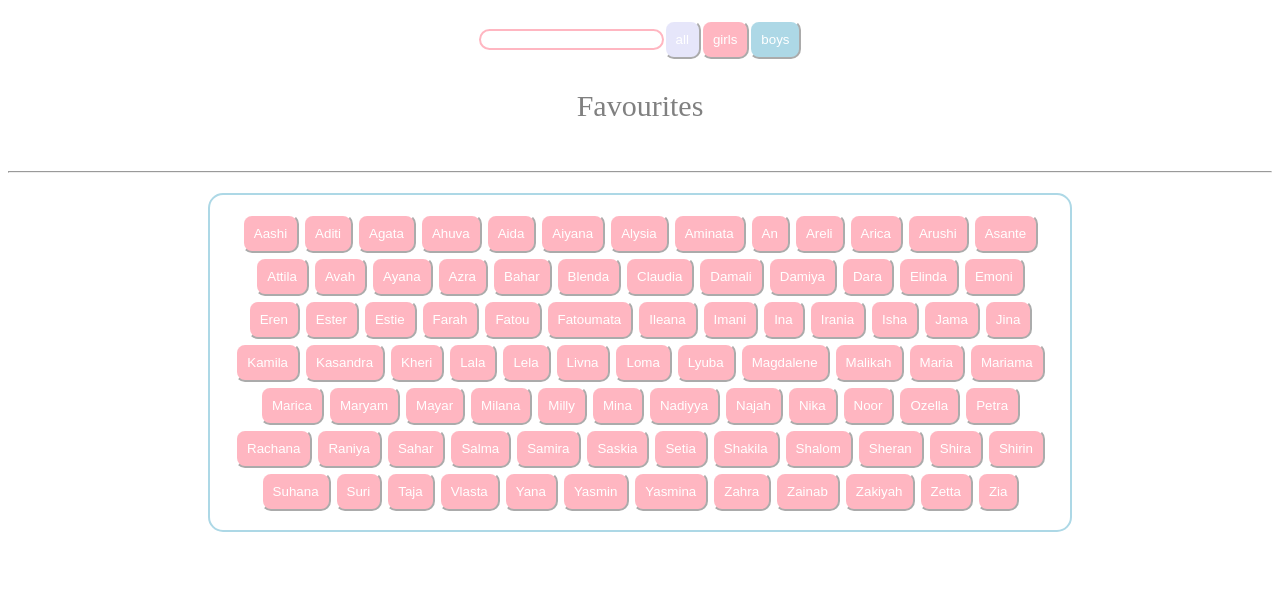
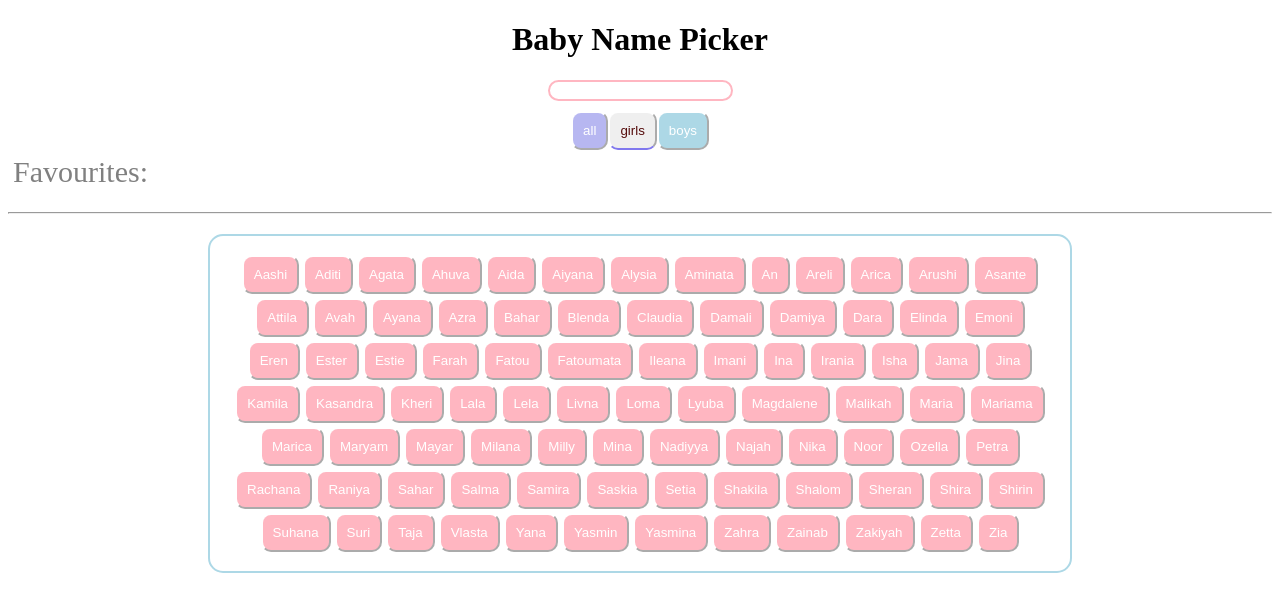
Before and after one commit to DidierOsindero/baby-names-app, a React (Create React App) app: page / in a window 1280 px wide. Both pictures are taken after a click on the button "girls". Shown: the top 612 px of the page. Built offline with nearby package versions, Linux system fonts and the light colour scheme; the HTML template or start-up script is replaced by a standard one.

Commit message:
Added change in colour to filter btns on click

```diff
--- a/src/App.css
+++ b/src/App.css
@@ -8,6 +8,14 @@ button {
   padding: 10px;
   color: white;
   border-radius: 10px;
+}
+
+p {
+  margin: 5px;
+}
+
+.titleWrapper {
+  text-align: center;
 }
 
 /*
@@ -29,7 +37,16 @@ MainContent
   padding-bottom: 10px;
   font-size: 30px;
   color: gray;
+}
+
+.filterButtons {
+  margin-top: 10px;
   text-align: center;
+}
+
+.currentFilterButton {
+  color:rgb(85, 12, 12);
+  border-bottom: 2px solid rgb(128, 120, 238);
 }
 
 /*
@@ -62,7 +79,7 @@ SearchBarWrapper and SearchBar
 }
 
 .allButton {
-  background-color: lavender;
+  background-color: rgb(183, 183, 241);
   color: white;
 }
 
--- a/src/components/MainContent.tsx
+++ b/src/components/MainContent.tsx
@@ -9,26 +9,26 @@ export const MainContent = (): JSX.Element => {
   const [favouritesList, setFavouritesList] = useState<NameData[]>([]);
   const [clickedButton, setClickedButton] = useState<NameData>();
 
-  const [allButton, setAllButton] = useState<boolean>(true);
-  const [girlOnlyButton, setGirlOnlyButton] = useState<boolean>(false);
-  const [boyOnlyButton, setBoyOnlyButton] = useState<boolean>(false);
+  const [isAll, setisAll] = useState<boolean>(true);
+  const [isGirlsOnly, setisGirlsOnly] = useState<boolean>(false);
+  const [isBoysOnly, setisBoysOnly] = useState<boolean>(false);
 
   const handleAllFilter = () => {
-    setAllButton(true);
-    setBoyOnlyButton(false);
-    setGirlOnlyButton(false);
+    setisAll(true);
+    setisBoysOnly(false);
+    setisGirlsOnly(false);
   }
 
   const handleBoyOnlyFilter = () => {
-    setAllButton(false);
-    setBoyOnlyButton(true);
-    setGirlOnlyButton(false);
+    setisAll(false);
+    setisBoysOnly(true);
+    setisGirlsOnly(false);
   }
 
   const handleGirlOnlyFilter = () => {
-    setAllButton(false);
-    setBoyOnlyButton(false);
-    setGirlOnlyButton(true);
+    setisAll(false);
+    setisBoysOnly(false);
+    setisGirlsOnly(true);
   }
 
   //Sort baby names array into alphabetical order
@@ -47,19 +47,27 @@ export const MainContent = (): JSX.Element => {
 
   return (
     <>
+      <div className="titleWrapper">
+        <h1>Baby Name Picker</h1>
+      </div>
       <div className="searchBarWrapper">
         <input
           className="searchBar"
           value={searchText}
           onChange={(event) => setSearchText(event.target.value)}
         />
-        <button className="allButton" onClick={handleAllFilter}>all</button>
-        <button className="girlOnlyButton" onClick={handleGirlOnlyFilter}>girls</button>
-        <button className="boyOnlyButton" onClick={handleBoyOnlyFilter}>boys</button>
+        </div>
+        <div className="filterButtons">
+        {!isAll && <button className="allButton" onClick={handleAllFilter}>all</button>}
+        {isAll && <button className="currentFilterButton" onClick={handleAllFilter}>all</button>}
+        {!isGirlsOnly && <button className="girlOnlyButton" onClick={handleGirlOnlyFilter}>girls</button>}
+        {isGirlsOnly && <button className="currentFilterButton" onClick={handleGirlOnlyFilter}>girls</button>}
+        {!isBoysOnly && <button className="boyOnlyButton" onClick={handleBoyOnlyFilter}>boys</button>}
+        {isBoysOnly && <button className="currentFilterButton" onClick={handleBoyOnlyFilter}>boys</button>}
       </div>
       <div className="favouritesListWrapper">
         <div className="favouritesTextWrapper">
-          <p>Favourites</p>
+          <p>Favourites:</p>
         </div>
         {favouritesList.map((element) => {
           return (
@@ -86,9 +94,9 @@ export const MainContent = (): JSX.Element => {
           setFavouritesList={setFavouritesList}
           clickedButton={clickedButton}
           setClickedButton={setClickedButton}
-          isGirlsOnly={girlOnlyButton}
-          isBoysOnly={boyOnlyButton}
-          isAll={allButton}
+          isGirlsOnly={isGirlsOnly}
+          isBoysOnly={isBoysOnly}
+          isAll={isAll}
         />
       </div>
     </>
```
